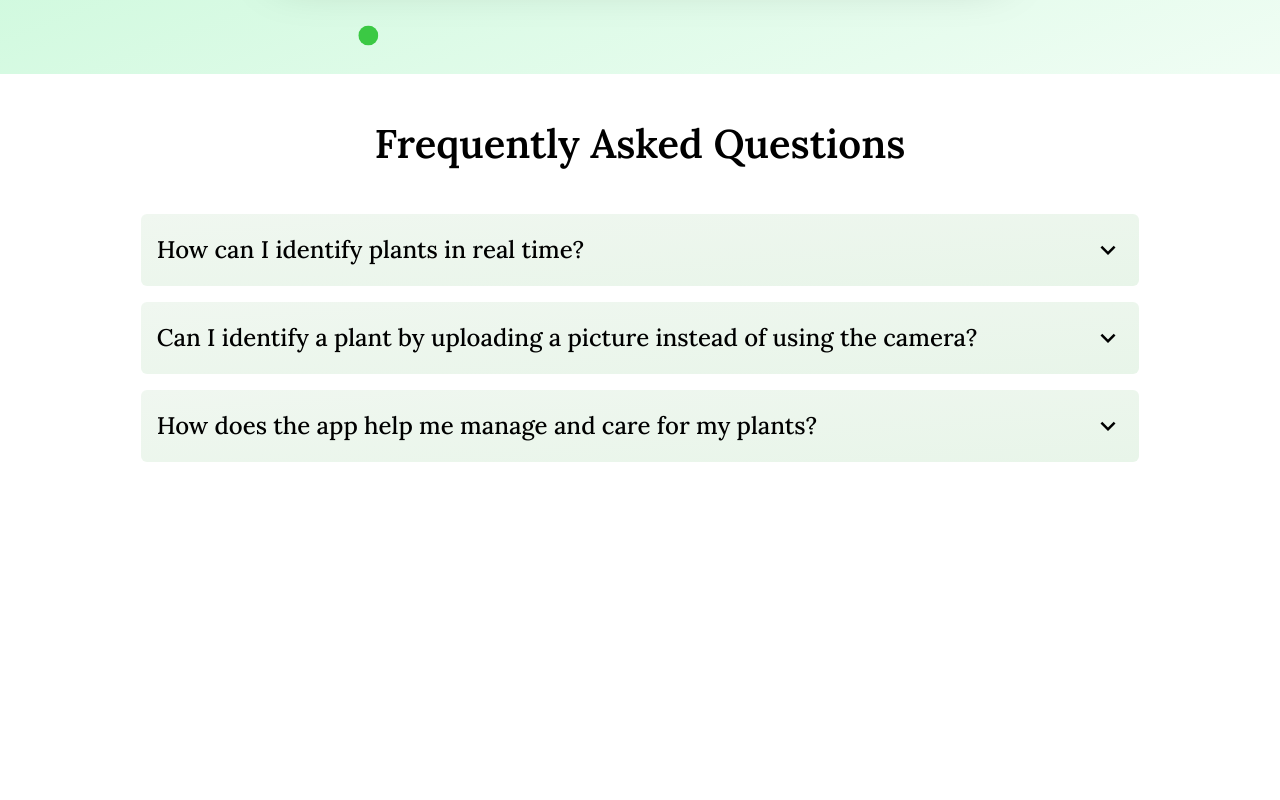
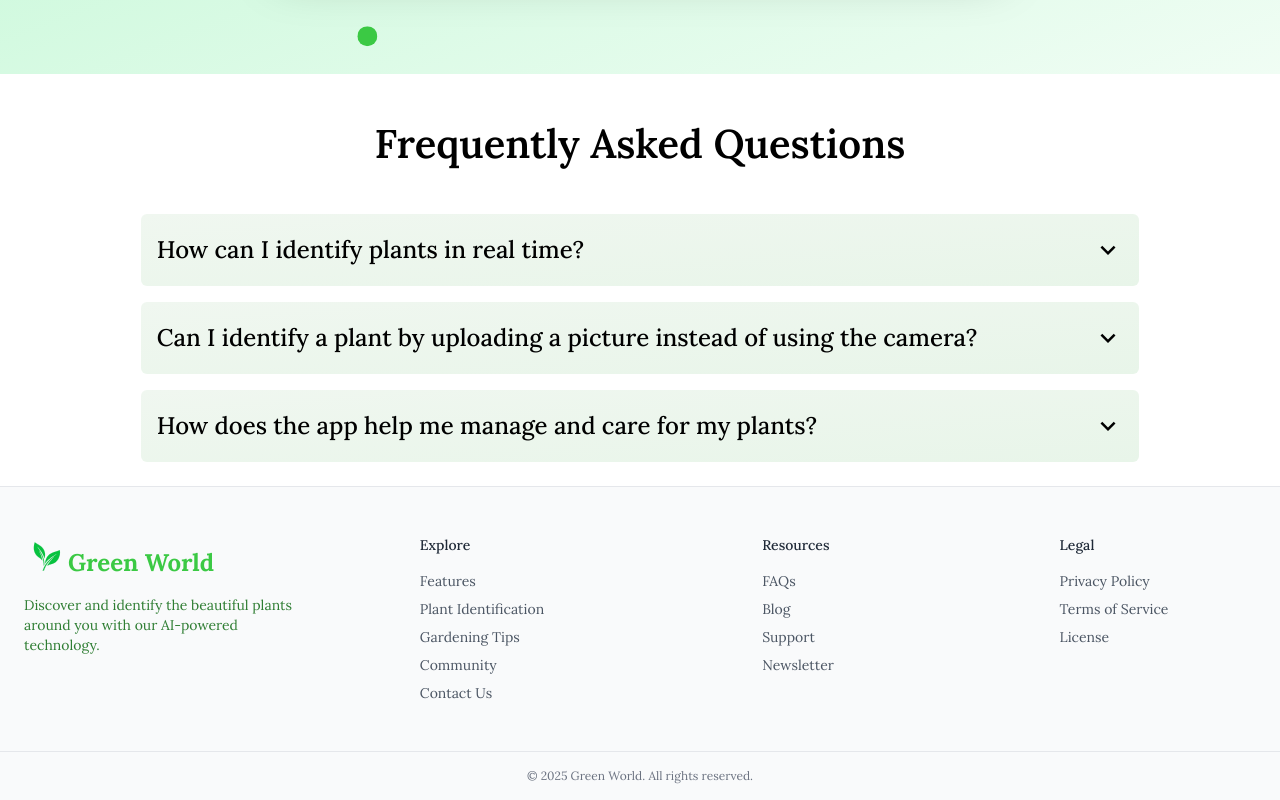
Before and after one commit to Green-World-Project/green-world-web, a React (Vite) app: page /home in a window 1280 px wide. Shown: the part 1650-2450 px from the top of the page. Before the commit the page ends 2136 px from the top, so only its background shows below. Built offline with nearby package versions, Linux system fonts and the light colour scheme.

Commit message:
feat: create Footer component

```diff
--- a/src/layouts/MasterLayout.tsx
+++ b/src/layouts/MasterLayout.tsx
@@ -1,11 +1,13 @@
 import { Outlet } from "react-router-dom";
 import Navbar from "../shared/Navbar";
+import Footer from "../shared/Footer";
 
 export default function MasterLayout() {
   return (
     <>
       <Navbar />
       <Outlet />
+      <Footer />
     </>
   );
 }
--- /dev/null
+++ b/src/shared/Footer.tsx
@@ -0,0 +1,118 @@
+import { Link } from "react-router-dom";
+import logo from "/logo.svg"; // Replace with your actual logo path
+
+const Footer = () => {
+  return (
+    <footer className="bg-[#F9FAFB] border-t">
+      <div className="max-w-7xl mx-auto px-6 py-12 grid grid-cols-1 sm:grid-cols-2 lg:grid-cols-4 gap-8 text-sm text-gray-600">
+        {/* Logo and Description */}
+        <div>
+          <Link to="/" className="flex items-end mb-4 whitespace-nowrap">
+            <img src={logo} alt="Green World" className="w-11 h-11" />
+            <span className="text-2xl text-[#3bc944] font-bold">
+              Green World
+            </span>
+          </Link>
+          <p className="text-[#2e7d32]">
+            Discover and identify the beautiful plants around you with our
+            AI-powered technology.
+          </p>
+        </div>
+
+        {/* Explore */}
+        <div className="flex justify-center max-sm:block">
+          <div>
+            <h3 className="font-medium text-gray-800 mb-4">Explore</h3>
+            <ul className="space-y-2">
+              <li>
+                <a href="#features" className="hover:text-green-600">
+                  Features
+                </a>
+              </li>
+              <li>
+                <a href="#identification" className="hover:text-green-600">
+                  Plant Identification
+                </a>
+              </li>
+              <li>
+                <a href="#tips" className="hover:text-green-600">
+                  Gardening Tips
+                </a>
+              </li>
+              <li>
+                <a href="#community" className="hover:text-green-600">
+                  Community
+                </a>
+              </li>
+              <li>
+                <a href="#contact" className="hover:text-green-600">
+                  Contact Us
+                </a>
+              </li>
+            </ul>
+          </div>
+        </div>
+
+        {/* Resources */}
+        <div className="lg:flex lg:justify-center">
+          <div>
+            <h3 className="font-medium text-gray-800 mb-4">Resources</h3>
+            <ul className="space-y-2">
+              <li>
+                <Link to="/faq" className="hover:text-green-600">
+                  FAQs
+                </Link>
+              </li>
+              <li>
+                <Link to="/blog" className="hover:text-green-600">
+                  Blog
+                </Link>
+              </li>
+              <li>
+                <Link to="/support" className="hover:text-green-600">
+                  Support
+                </Link>
+              </li>
+              <li>
+                <Link to="/newsletter" className="hover:text-green-600">
+                  Newsletter
+                </Link>
+              </li>
+            </ul>
+          </div>
+        </div>
+
+        {/* Legal */}
+        <div className="flex justify-center max-sm:block">
+          <div>
+            <h3 className="font-medium text-gray-800 mb-4">Legal</h3>
+            <ul className="space-y-2">
+              <li>
+                <Link to="/privacy-policy" className="hover:text-green-600">
+                  Privacy Policy
+                </Link>
+              </li>
+              <li>
+                <Link to="/terms" className="hover:text-green-600">
+                  Terms of Service
+                </Link>
+              </li>
+              <li>
+                <Link to="/license" className="hover:text-green-600">
+                  License
+                </Link>
+              </li>
+            </ul>
+          </div>
+        </div>
+      </div>
+
+      {/* Bottom Bar */}
+      <div className="border-t text-center py-4 text-xs text-gray-500">
+        © {new Date().getFullYear()} Green World. All rights reserved.
+      </div>
+    </footer>
+  );
+};
+
+export default Footer;
```
